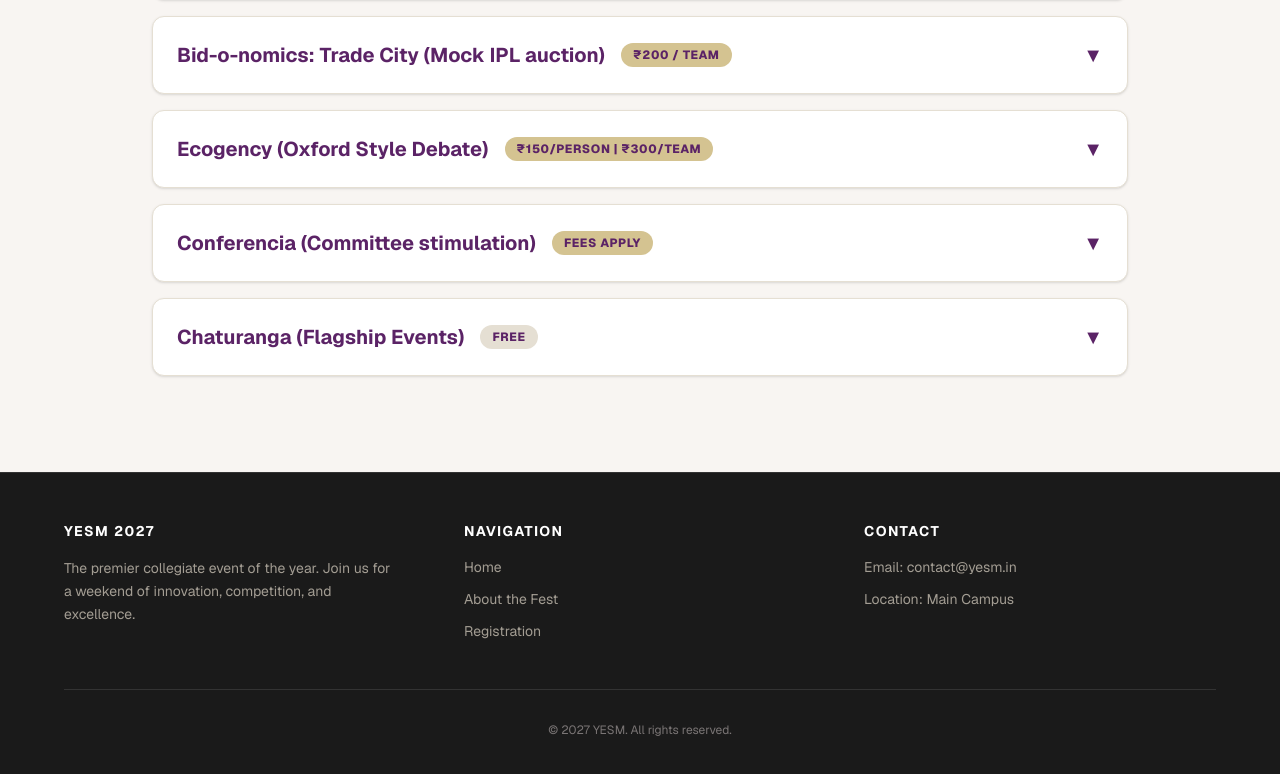
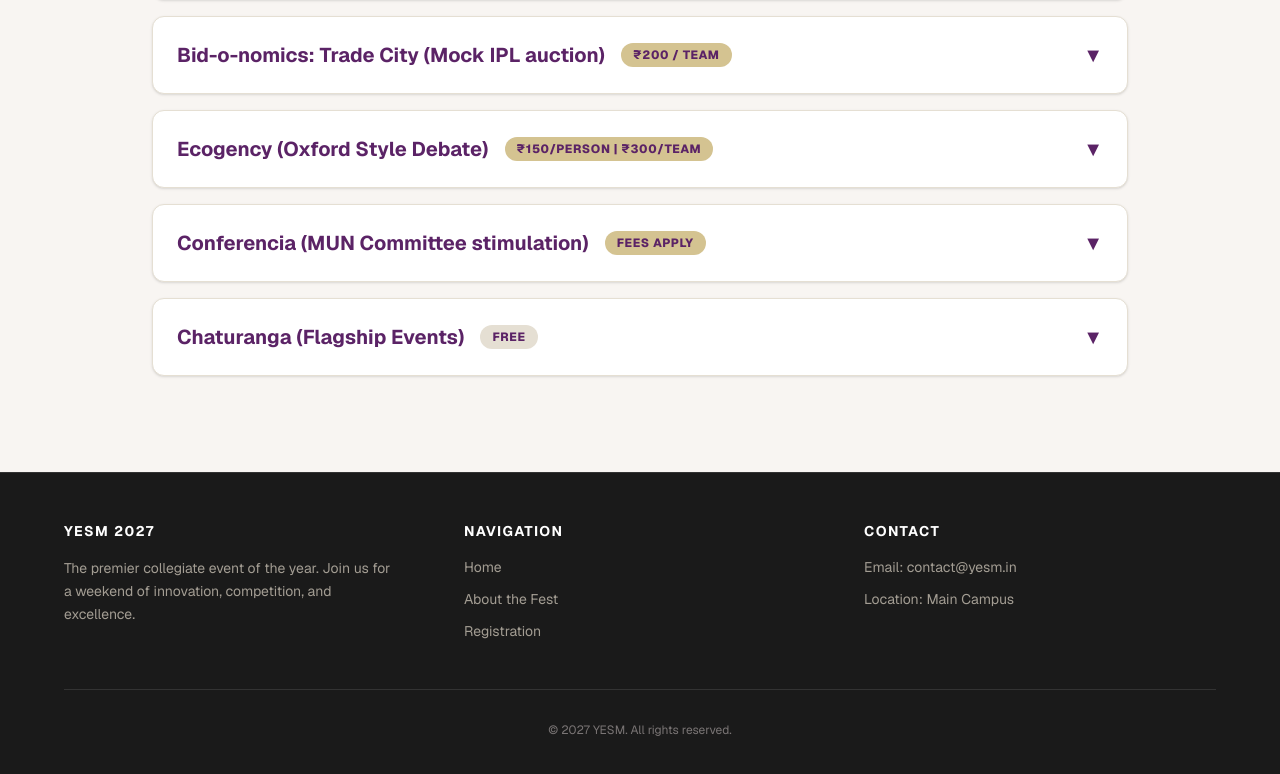
Before and after one commit to Sagniiiik/yesm-2026, a Next.js app: page /rulebook in a window 1280 px wide. Shown: the part 1709-2483 px from the top of the page. Built offline with nearby package versions, Linux system fonts and the light colour scheme.

Commit message:
rulebook change

```diff
--- a/app/rulebook/page.tsx
+++ b/app/rulebook/page.tsx
@@ -643,7 +643,7 @@ export default function Rulebook() {
           <details id="conferencia" className="group bg-white rounded-xl border border-[#E5DFD3] shadow-sm overflow-hidden scroll-mt-24">
             <summary className="flex justify-between items-center font-bold cursor-pointer list-none p-6 text-xl text-[#5B2366] hover:bg-[#F8F5F2] transition-colors">
               <div className="flex items-center gap-4 flex-wrap">
-                <span>Conferencia (Committee stimulation)</span>
+                <span>Conferencia (MUN Committee stimulation)</span>
                 <span className="bg-[#D4C391] text-[#5B2366] text-xs font-extrabold px-3 py-1 rounded-full uppercase tracking-wider">Fees Apply</span>
               </div>
               <span className="transition group-open:rotate-180">▼</span>
```
